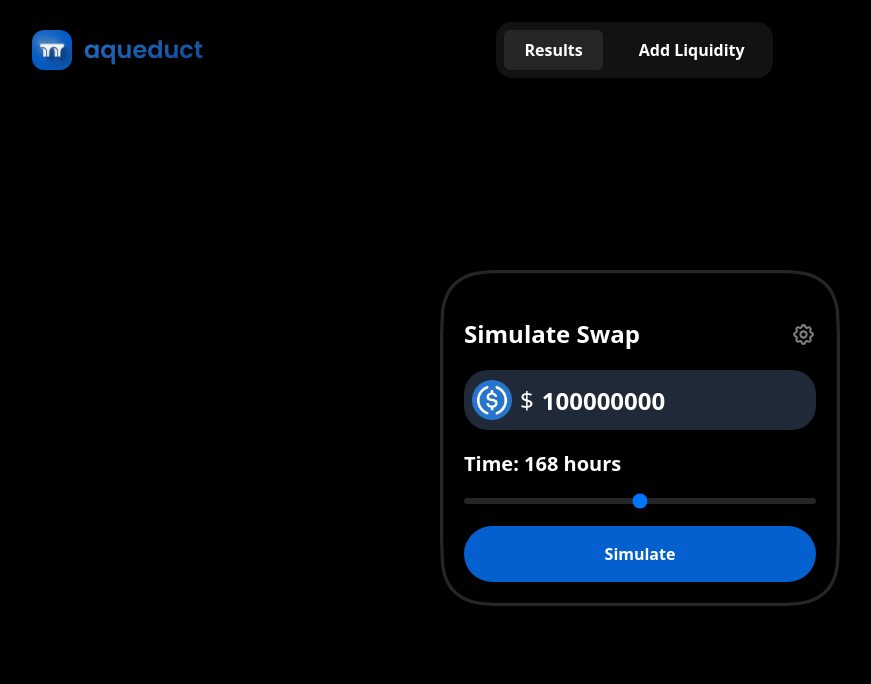
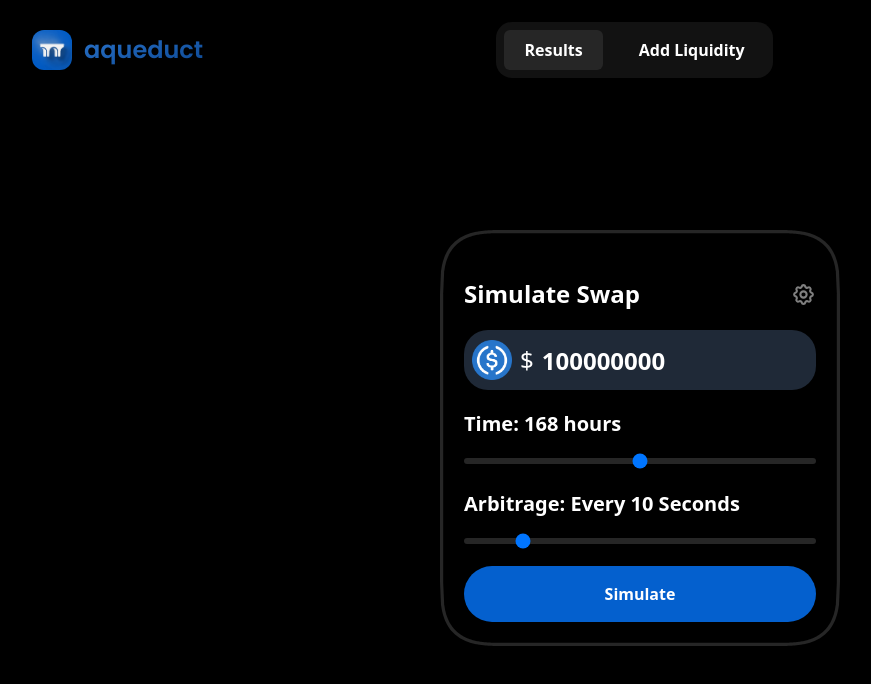
Before and after one commit to BlainePowell/twamm-vs-cpamm-simulator, a Next.js app: page / in a window 1280 px wide. Shown: the top 684 px of the page, without its empty margins (0-871 px from the left). Built offline with nearby package versions, Linux system fonts and the light colour scheme; a web font is replaced by a local one.

Commit message:
Added variable arb time

```diff
--- a/src/components/widgets/DisplayResults.tsx
+++ b/src/components/widgets/DisplayResults.tsx
@@ -3,7 +3,7 @@ import { AiOutlineCloseSquare } from 'react-icons/ai'
 import { Chart, registerables } from 'chart.js';
 
 
-const DisplayResults = ({ dataArray, setDisplayResults, swapAmount, displayResults, time }) => {
+const DisplayResults = ({ dataArray, setDisplayResults, swapAmount, displayResults, time, arbTime }) => {
     const [showModal, setShowModal] = useState(false);
     const [cpammOutput, setCpammOutput] = useState(0);
     const [cpammPriceImpact, setCpammPriceImpact] = useState(0);
@@ -55,7 +55,7 @@ const DisplayResults = ({ dataArray, setDisplayResults, swapAmount, displayResul
             // Perform the swap
             let seconds = 0;
             let totalSwapOut = 0;
-            const t = 10; // how often an arb happens
+            const t = arbTime; // how often an arb happens
             while (totalSwapAmount > 0) {
                 /** settle swapped amount **/
                 if (totalSwapAmount < (swapRate * t)) {
--- a/src/components/widgets/ResultsWidget.tsx
+++ b/src/components/widgets/ResultsWidget.tsx
@@ -2,7 +2,7 @@ import React, { useState, useEffect } from 'react'
 import 'next/image'
 import { TbSettings } from 'react-icons/tb'
 
-const ResultsWidget = ({ setDisplayResults, setSwapAmount, swapAmount, setTime, time }) => {
+const ResultsWidget = ({ setDisplayResults, setSwapAmount, swapAmount, setTime, time, setArbTime, arbTime }) => {
     const [showModal, setShowModal] = useState(false);
 
     return (
@@ -52,9 +52,23 @@ const ResultsWidget = ({ setDisplayResults, setSwapAmount, swapAmount, setTime,
                     className="transparent h-1.5 w-full cursor-pointer appearance-none rounded-lg border-transparent mb-5 bg-highlightGray"
                     id="customRange1"
                     max={336}
-                    defaultValue={168}
+                    defaultValue={time}
                     onChange={(e) => {
                         setTime(parseInt(e.target.value))
+                    }}
+                />
+            </div>
+            <div className="h-[60px] flex flex-col  mt-5 items-start bg-transparent">
+                <h1 className='text-white text-xl mb-5 font-bold'>Arbitrage: Every {arbTime} Seconds</h1>
+                <input
+                    type="range"
+                    className="transparent h-1.5 w-full cursor-pointer appearance-none rounded-lg border-transparent mb-5 bg-highlightGray"
+                    id="customRange1"
+                    max={60}
+                    min={1}
+                    defaultValue={arbTime}
+                    onChange={(e) => {
+                        setArbTime(parseInt(e.target.value))
                     }}
                 />
             </div>
--- a/src/pages/index.tsx
+++ b/src/pages/index.tsx
@@ -66,6 +66,7 @@ function Home() {
   const [displayResults, setDisplayResults] = useState(false);
   const [swapAmount, setSwapAmount] = useState(100000000);
   const [time, setTime] = useState(168);
+  const [arbTime, setArbTime] = useState(10);
 
   useEffect(() => {
     document.body.style.background = "#000000";
@@ -128,6 +129,7 @@ function Home() {
             swapAmount={swapAmount}
             displayResults={displayResults}
             time={time}
+            arbTime={arbTime}
           />
         ) : (
           <>
@@ -140,6 +142,8 @@ function Home() {
                 swapAmount={swapAmount}
                 setTime={setTime}
                 time={time}
+                setArbTime={setArbTime}
+                arbTime={arbTime}
               />
             )}
           </>
```
